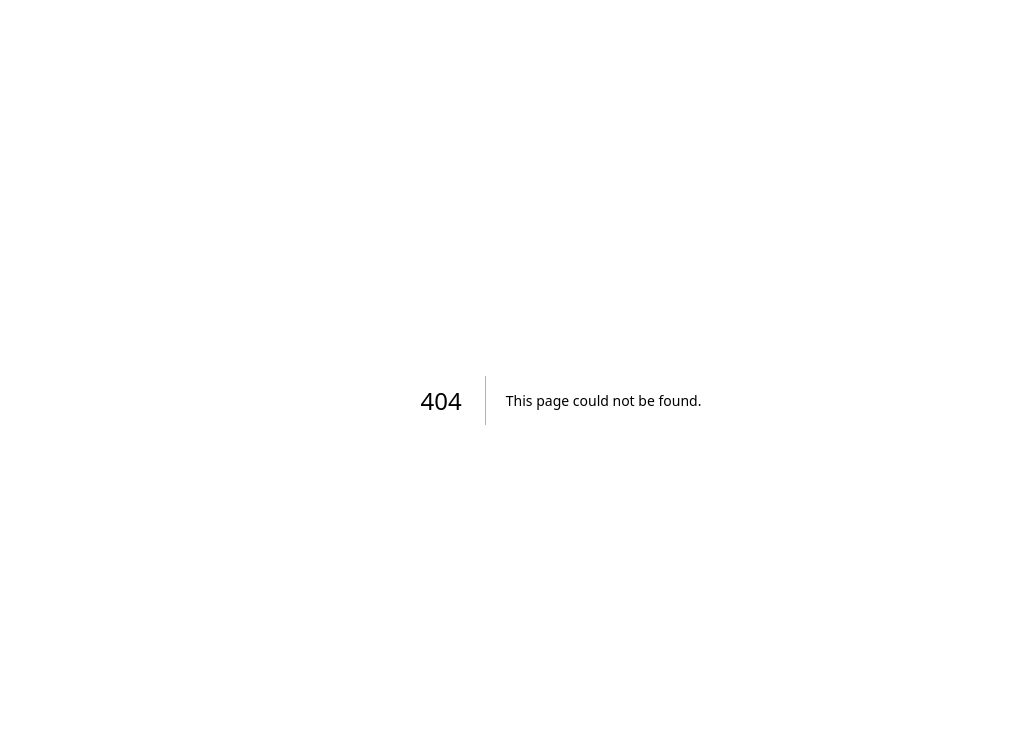
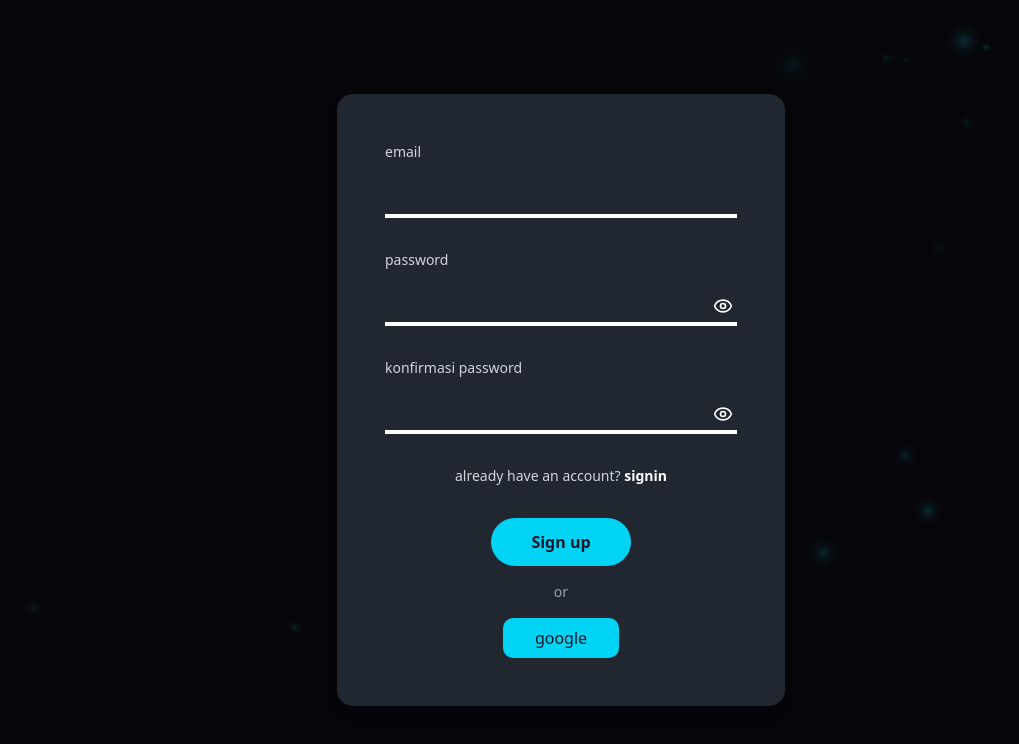
Before and after one commit to nopal72/nocap.ai-FE, a Next.js app: page /register in a window 1280 px wide. Before the commit this address had no page. Shown: the top 744 px of the page, without its empty margins (79-1098 px from the left). Built offline with nearby package versions, Linux system fonts and the light colour scheme.

Commit message:
fitur autentikasi
sudah buat fitur autentikasi tapi belum berjalan logic nya

```diff
--- /dev/null
+++ b/src/app/login/page.tsx
@@ -0,0 +1,86 @@
+"use client"
+
+import React, { useState } from "react"
+import { Eye, EyeOff } from "lucide-react"
+import ParticleCanvas from "@/components/ui/particlecanvas"
+
+export default function LoginPage() {
+  const [showPassword, setShowPassword] = useState(false)
+  const [email, setEmail] = useState("")
+  const [password, setPassword] = useState("")
+
+  return (
+    <div className="min-h-screen w-full bg-[#06060A] relative overflow-hidden flex items-center justify-center">
+
+    <ParticleCanvas />
+
+      {/* card */}
+      <main className="relative z-20 w-full max-w-md mx-6">
+        <div className="bg-[#202731] rounded-2xl p-10 md:p-12 shadow-lg">
+          <form className="flex flex-col gap-8" onSubmit={(e) => e.preventDefault()}>
+            <div>
+              <label className="block text-sm text-gray-300 mb-4">email</label>
+              <input
+                type="email"
+                value={email}
+                onChange={(e) => setEmail(e.target.value)}
+                placeholder=""
+                className="w-full bg-transparent border-b-4 border-white h-10 text-white placeholder-gray-500 focus:outline-none"
+                required
+              />
+            </div>
+
+            <div className="relative">
+              <label className="block text-sm text-gray-300 mb-4">password</label>
+              <input
+                type={showPassword ? "text" : "password"}
+                value={password}
+                onChange={(e) => setPassword(e.target.value)}
+                placeholder=""
+                className="w-full bg-transparent border-b-4 border-white h-10 text-white placeholder-gray-500 focus:outline-none pr-12"
+                required
+              />
+              <button
+                type="button"
+                aria-label="toggle password"
+                onClick={() => setShowPassword((s) => !s)}
+                className="absolute right-0 top-9 transform translate-y-1/2 mr-1 text-white"
+              >
+                {showPassword ? <EyeOff size={20} /> : <Eye size={20} />}
+              </button>
+            </div>
+
+            <div className="text-center">
+              <p className="text-gray-300 text-sm">
+                don't have an account?{" "}
+                <a href="/register" className="font-semibold text-white hover:text-cyan-400">
+                  signup
+                </a>
+              </p>
+            </div>
+
+            <div className="flex items-center gap-4 flex-col">
+              <div className="w-full flex items-center justify-center">
+                <button
+                  type="submit"
+                  className="bg-cyan-400 text-slate-900 font-semibold rounded-full px-8 py-2 md:px-10 md:py-3"
+                >
+                  Sign in
+                </button>
+              </div>
+
+              <div className="text-gray-400 text-sm">or</div>
+
+              <button
+                type="button"
+                className="bg-cyan-400 text-slate-900 rounded-lg px-8 py-2 font-medium"
+              >
+                google
+              </button>
+            </div>
+          </form>
+        </div>
+      </main>
+    </div>
+  )
+}
--- /dev/null
+++ b/src/app/register/page.tsx
@@ -0,0 +1,106 @@
+"use client"
+
+import React, { useState } from "react"
+import { Eye, EyeOff } from "lucide-react"
+import ParticleCanvas from "@/components/ui/particlecanvas"
+
+export default function RegisterPage() {
+  const [showPassword, setShowPassword] = useState(false)
+  const [email, setEmail] = useState("")
+  const [password, setPassword] = useState("")
+
+  return (
+    <div className="min-h-screen w-full bg-[#06060A] relative overflow-hidden flex items-center justify-center">
+
+    <ParticleCanvas />
+
+      {/* card */}
+      <main className="relative z-20 w-full max-w-md mx-6">
+        <div className="bg-[#202731] rounded-2xl p-10 md:p-12 shadow-lg">
+          <form className="flex flex-col gap-8" onSubmit={(e) => e.preventDefault()}>
+            <div>
+              <label className="block text-sm text-gray-300 mb-4">email</label>
+              <input
+                type="email"
+                value={email}
+                onChange={(e) => setEmail(e.target.value)}
+                placeholder=""
+                className="w-full bg-transparent border-b-4 border-white h-10 text-white placeholder-gray-500 focus:outline-none"
+                required
+              />
+            </div>
+
+            <div className="relative">
+              <label className="block text-sm text-gray-300 mb-4">password</label>
+              <input
+                type={showPassword ? "text" : "password"}
+                value={password}
+                onChange={(e) => setPassword(e.target.value)}
+                placeholder=""
+                className="w-full bg-transparent border-b-4 border-white h-10 text-white placeholder-gray-500 focus:outline-none pr-12"
+                required
+              />
+              <button
+                type="button"
+                aria-label="toggle password"
+                onClick={() => setShowPassword((s) => !s)}
+                className="absolute right-0 top-9 transform translate-y-1/2 mr-1 text-white"
+              >
+                {showPassword ? <EyeOff size={20} /> : <Eye size={20} />}
+              </button>
+            </div>
+
+            <div className="relative">
+              <label className="block text-sm text-gray-300 mb-4">konfirmasi password</label>
+              <input
+                type={showPassword ? "text" : "password"}
+                value={password}
+                onChange={(e) => setPassword(e.target.value)}
+                placeholder=""
+                className="w-full bg-transparent border-b-4 border-white h-10 text-white placeholder-gray-500 focus:outline-none pr-12"
+                required
+              />
+              <button
+                type="button"
+                aria-label="toggle password"
+                onClick={() => setShowPassword((s) => !s)}
+                className="absolute right-0 top-9 transform translate-y-1/2 mr-1 text-white"
+              >
+                {showPassword ? <EyeOff size={20} /> : <Eye size={20} />}
+              </button>
+            </div>
+
+            <div className="text-center">
+              <p className="text-gray-300 text-sm">
+                already have an account?{" "}
+                <a href="/login" className="font-semibold text-white hover:text-cyan-400">
+                  signin
+                </a>
+              </p>
+            </div>
+
+            <div className="flex items-center gap-4 flex-col">
+              <div className="w-full flex items-center justify-center">
+                <button
+                  type="submit"
+                  className="bg-cyan-400 text-slate-900 font-semibold rounded-full px-8 py-2 md:px-10 md:py-3"
+                >
+                  Sign up
+                </button>
+              </div>
+
+              <div className="text-gray-400 text-sm">or</div>
+
+              <button
+                type="button"
+                className="bg-cyan-400 text-slate-900 rounded-lg px-8 py-2 font-medium"
+              >
+                google
+              </button>
+            </div>
+          </form>
+        </div>
+      </main>
+    </div>
+  )
+}
```
